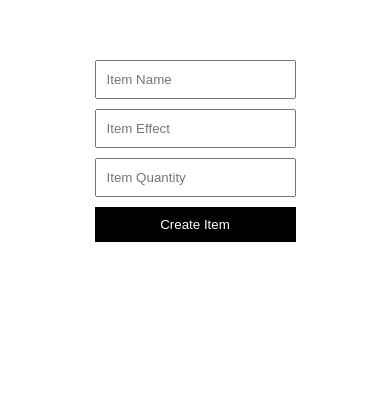
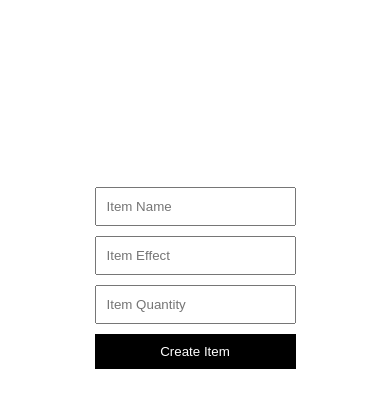
Before and after one commit to inmanjlai/firebase-test, a website: page public/index.html in a window 390 px wide. Shown: the part 154-562 px from the top of the page. Drawn offline with Linux system fonts and the light colour scheme; some packages are replaced by stand-ins of ours; no server answers.

Commit message:
added relative tag

```diff
--- a/public/css/index.css
+++ b/public/css/index.css
@@ -21,7 +21,6 @@ body {
 @media screen and (max-width: 600px) {
     .app {
         flex-direction: column;
-        height: 70vh;
     }
 
     .table-container {
```
